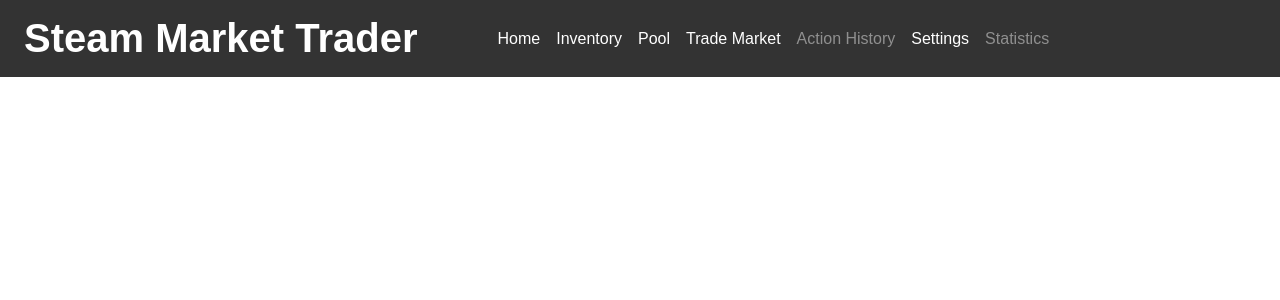
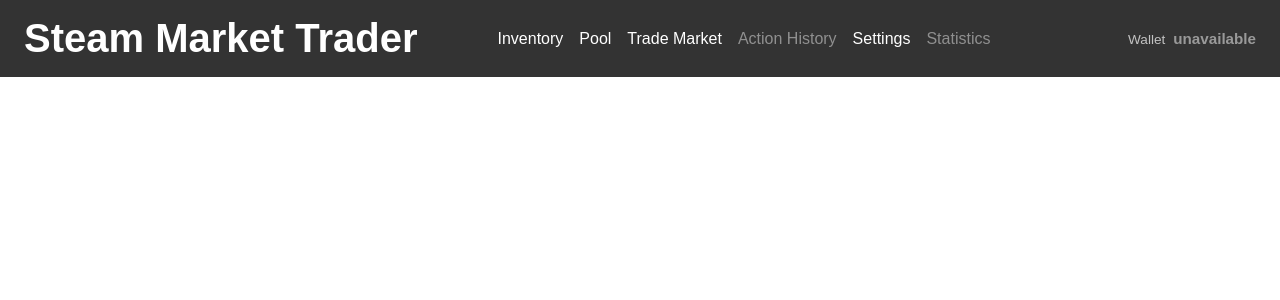
Before and after one commit to SlightlyMadMax/smt-backend, a Python web app: template smt/templates/base.html in a window 1280 px wide. Shown: the top 300 px of the page. Run offline with Jinja, Linux system fonts and the light colour scheme; the template is opened without the code that fills it, so the values that code supplies are empty.

Commit message:
drop the placeholder home page and show the wallet balance in the header

```diff
--- a/smt/api/v1/routes/__init__.py
+++ b/smt/api/v1/routes/__init__.py
@@ -4,3 +4,4 @@ from smt.api.v1.routes.pool import router as pool_router
 from smt.api.v1.routes.positions import router as positions_router
 from smt.api.v1.routes.price_history import router as price_history_router
 from smt.api.v1.routes.settings import router as settings_router
+from smt.api.v1.routes.steam import router as steam_router
--- a/smt/main.py
+++ b/smt/main.py
@@ -13,6 +13,7 @@ from smt.api.v1.routes import (
     positions_router,
     price_history_router,
     settings_router,
+    steam_router,
 )
 from smt.api.v1.routes.frontend_pages import STATIC_DIR
 from smt.core.config import get_settings
@@ -52,6 +53,7 @@ api_router.include_router(pool_router)
 api_router.include_router(positions_router)
 api_router.include_router(price_history_router)
 api_router.include_router(settings_router)
+api_router.include_router(steam_router)
 
 app.include_router(api_router)
 app.include_router(frontend_router)
--- a/smt/static/css/base.css
+++ b/smt/static/css/base.css
@@ -326,3 +326,24 @@ button:disabled,
   background: var(--color-negative-bg);
   color: var(--color-negative-text);
 }
+
+/* wallet readout in the header */
+
+.wallet {
+  margin-left: auto;
+  display: inline-flex;
+  align-items: baseline;
+  gap: var(--gap-sm);
+  color: #fff;
+  font-size: 0.95rem;
+  white-space: nowrap;
+}
+
+.wallet-label {
+  opacity: 0.7;
+  font-size: 0.85rem;
+}
+
+.wallet.wallet-stale strong {
+  opacity: 0.5;
+}
--- a/smt/static/js/common.js
+++ b/smt/static/js/common.js
@@ -69,3 +69,21 @@
     confirmAction,
   };
 })(window);
+
+// the wallet readout lives in the header on every page
+document.addEventListener('DOMContentLoaded', async () => {
+  const el = document.getElementById('wallet-balance');
+  if (!el) return;
+
+  try {
+    const wallet = await SMT.get('/api/v1/steam/wallet');
+    el.textContent = wallet.balance == null ? 'unavailable' : wallet.balance;
+    el.closest('.wallet').classList.toggle('wallet-stale', wallet.stale);
+    if (wallet.stale) {
+      el.closest('.wallet').title = 'Steam did not answer; this is the last known balance';
+    }
+  } catch (e) {
+    el.textContent = 'unavailable';
+    el.closest('.wallet').classList.add('wallet-stale');
+  }
+});
--- a/smt/templates/base.html
+++ b/smt/templates/base.html
@@ -12,7 +12,6 @@
     <h1 class="site-logo"><a href="/">Steam Market Trader</a></h1>
     <nav class="main-nav">
       <ul>
-        <li><a href="/">Home</a></li>
         <li>
           Inventory
           <ul class="submenu">
@@ -29,6 +28,11 @@
         <li><a href="#" aria-disabled="true" title="Not implemented yet">Statistics</a></li>
       </ul>
     </nav>
+
+    <span class="wallet" title="Steam wallet balance">
+      <span class="wallet-label">Wallet</span>
+      <strong id="wallet-balance">…</strong>
+    </span>
   </header>
 
   <main class="site-content">
```
Also changed, not shown: smt/api/v1/routes/frontend_pages.py (+4 -4 lines), smt/api/v1/routes/steam.py (added, +38 -0 lines), smt/schemas/steam.py (added, +10 -0 lines), smt/templates/index.html (deleted, +0 -7 lines).
